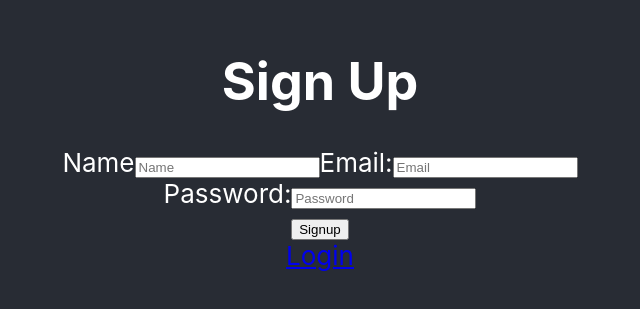
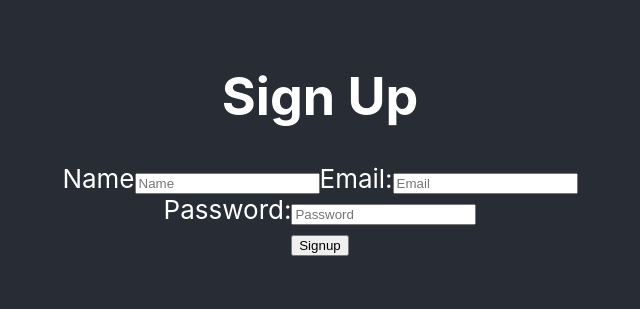
Before and after one commit to kumankai/MelaninMind, a React (Create React App) app in the folder app/: page /signup in a window 1280 px wide. Shown: the part 257-566 px from the top of the page, without its empty margins (320-960 px from the left). Built offline with nearby package versions, Linux system fonts and the light colour scheme.

Commit message:
Login saves to localstorage now

```diff
--- a/app/src/views/Home.js
+++ b/app/src/views/Home.js
@@ -1,5 +1,5 @@
 import React,{Component} from "react";
-import { Link } from "react-router-dom";
+import { Link } from 'react-router-dom';
 
 class HomePage extends Component {
     render() {
--- a/app/src/views/Login.js
+++ b/app/src/views/Login.js
@@ -1,7 +1,9 @@
-import React, { Component } from 'react';
-import { Link } from 'react-router-dom';
-class Login extends Component {
-    handleSubmit = async (event) => {
+import React from 'react';
+import { Link, useNavigate } from "react-router-dom";
+
+function Login() {
+    const navigate = useNavigate();
+    const handleSubmit = async (event) => {
         event.preventDefault();
 
         const formData = new FormData(event.target);
@@ -21,19 +23,28 @@ class Login extends Component {
                 throw new Error('Login failed');
             }
 
-            //Test
-            console.log('Login successful');
+            const responseData = await response.json();
+            console.log(responseData);
+
+            //Set localstorage
+            const newToken = responseData.user.token;
+            const newName = responseData.user.name;
+            const newEmail = responseData.user.email;
+
+            localStorage.setItem('token', newToken);
+            localStorage.setItem('name', newName);
+            localStorage.setItem('email', newEmail);
+            navigate('/Home');
         } catch (error) {
             console.error('Login error:', error);
         }
     };
 
-    render() {
     return (
         <div>
             <h1>Login</h1>
             <div>
-                   <form onSubmit={this.handleSubmit}>
+                <form onSubmit={handleSubmit}>
                     <div>
                         <label for="email">Email:</label>
                         <input type="text" id="email" name="email" />
@@ -54,6 +65,5 @@ class Login extends Component {
         </div>
     );
 }
-}
 
 export default Login;
--- a/app/src/views/Signup.js
+++ b/app/src/views/Signup.js
@@ -1,8 +1,11 @@
-import React, { Component } from "react";
-import { Link } from "react-router-dom";
+import React from "react";
+import { useNavigate } from "react-router-dom";
 
-class Signup extends Component {
-    handleSubmit = async (event) => {
+
+function Signup() {
+    const navigate = useNavigate();
+
+    const handleSubmit = async (event) => {
         event.preventDefault();
 
         const formData = new FormData(event.target);
@@ -20,21 +23,30 @@ class Signup extends Component {
             });
 
             if (!response.ok) {
-                throw new Error('Login failed');
+                throw new Error('Signup failed');
             }
 
-            //Test
-            console.log('Login successful');
+            const responseData = await response.json();
+            console.log(responseData);
+
+            //Set localstorage
+            const newToken = responseData.user.token;
+            const newName = responseData.user.name;
+            const newEmail = responseData.user.email;
+
+            localStorage.setItem('token', newToken);
+            localStorage.setItem('name', newName);
+            localStorage.setItem('email', newEmail);
+            navigate('/Home');
         } catch (error) {
-            console.error('Login error:', error);
+            console.error('Signup error:', error);
         }
     };
 
-    render() {
     return (
         <div>
             <h1>Sign Up</h1>
-                <form onSubmit={this.handleSubmit}>
+            <form onSubmit={handleSubmit}>
                 <div>
                     <label>Name</label>
                     <input type="text" name="name" placeholder="Name"/>
@@ -48,14 +60,8 @@ class Signup extends Component {
                 <div>
                     <button type="submit">Signup</button>
                 </div>
-
-                    <div>
-                        <Link to="/views/Signup">Login</Link>
-                    </div>
             </form>
         </div>
     );
 }
-}
-
 export default Signup;
```
Lines whose indentation alone changed are shown as unchanged.
